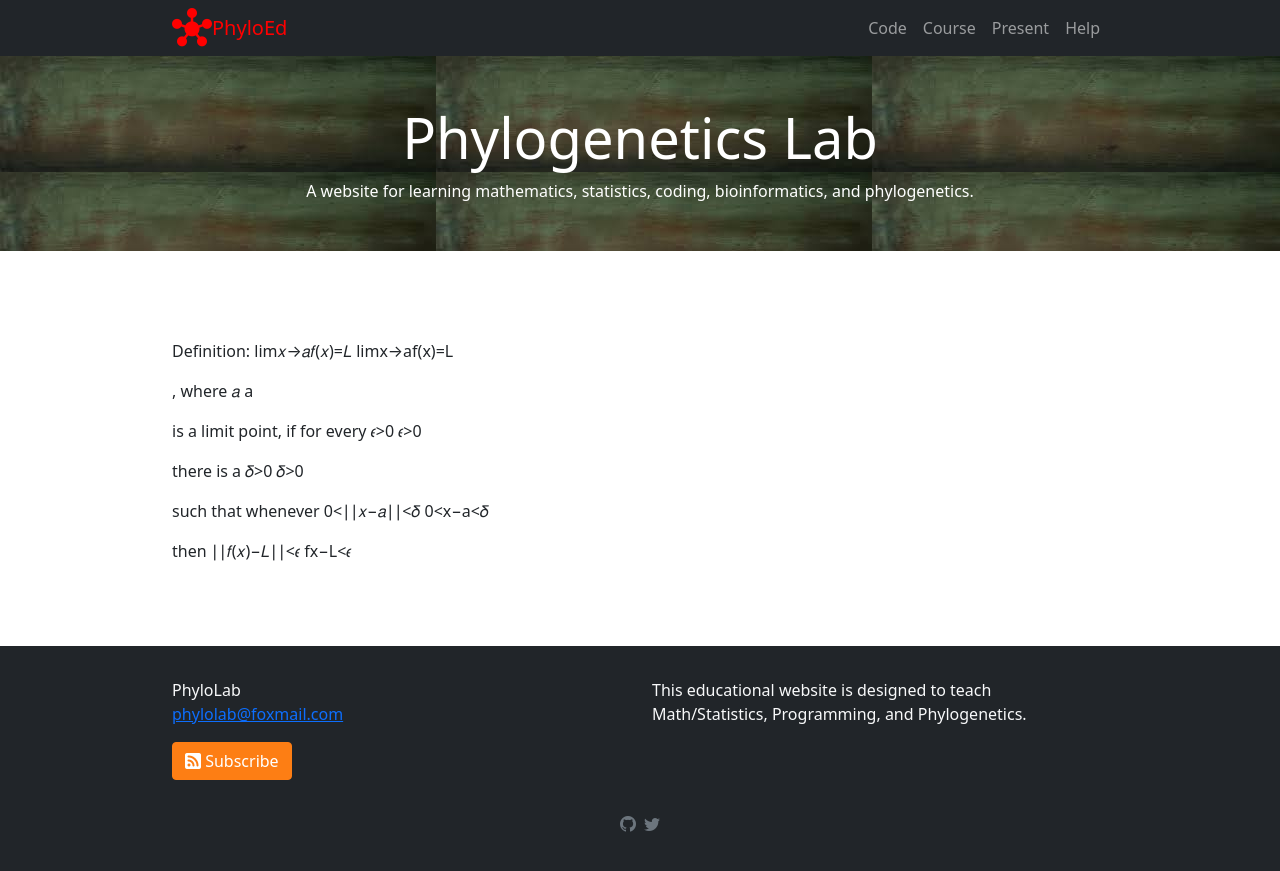
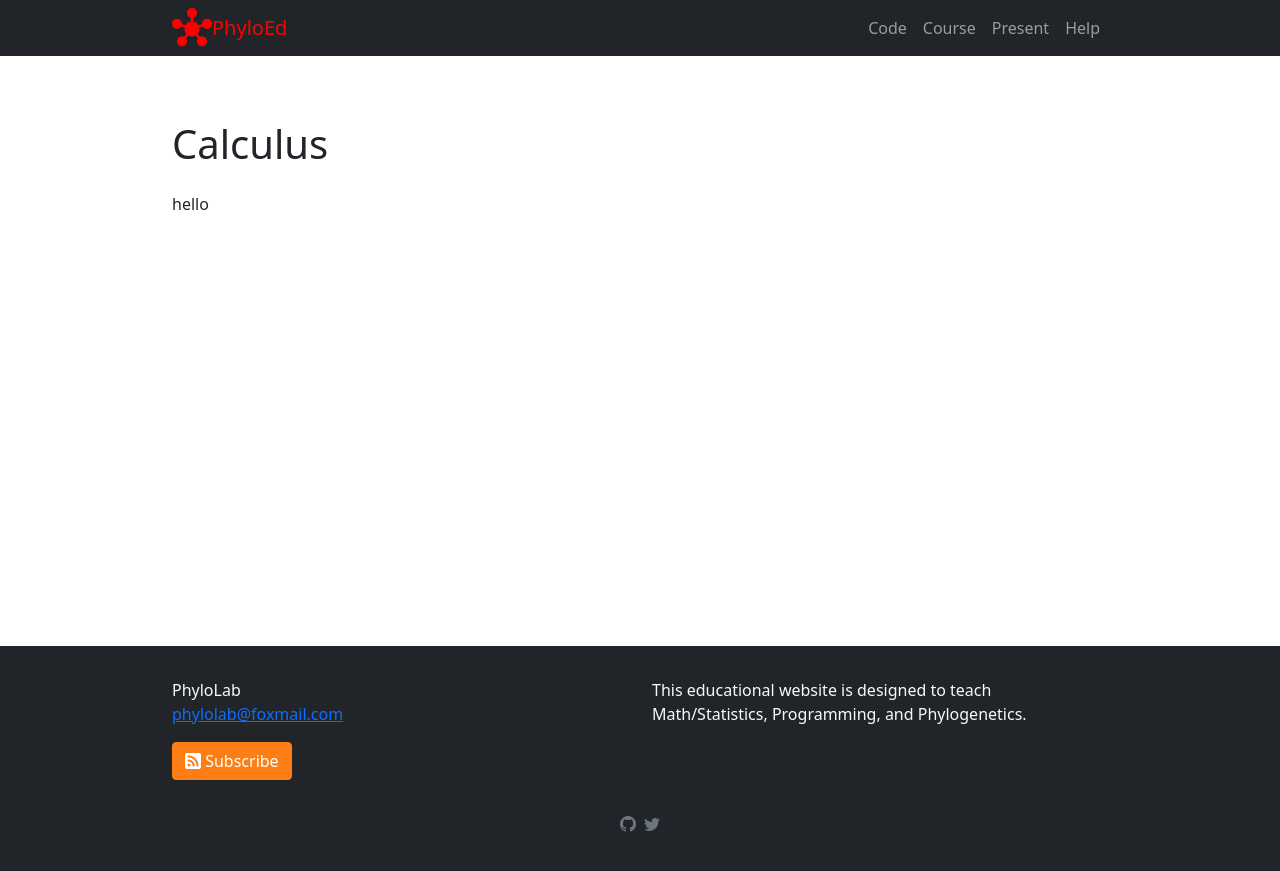
Before and after one commit to lliu1871/PhyEd, a Jekyll site: the page built from course/Calculus/calculus.md, in a window 1280 px wide. Shown: the top 871 px of the page. Built offline with Jekyll 4.4.1, drawn with Linux system fonts in a browser that asks for light colours; our own code applies the rules of GitHub Pages for plain Markdown files; comment, search, counter and statistics services are not loaded.

Commit message:
Update calculus.md

```diff
--- a/course/Calculus/calculus.md
+++ b/course/Calculus/calculus.md
@@ -1,23 +1,7 @@
-Definition:
-lim𝑥→𝑎𝑓(𝑥)=𝐿
-limx→a⁡f(x)=L
+---
+layout: markdown
+title: Calculus
+permalink: /course/calculus
+---
 
-, where
-𝑎
-a
-
- is a limit point, if for every
-𝜖>0
-𝜖>0
-
- there is a
-𝛿>0
-𝛿>0
-
- such that whenever
-0<∣∣𝑥−𝑎∣∣<𝛿
-0<x−a<𝛿
-
- then
-∣∣𝑓(𝑥)−𝐿∣∣<𝜖
-fx−L<𝜖
+hello
```
